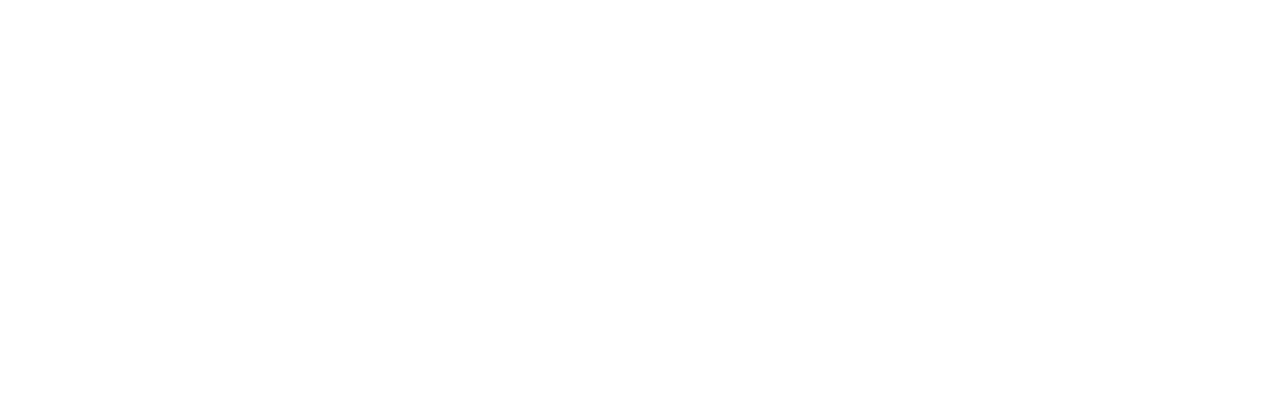
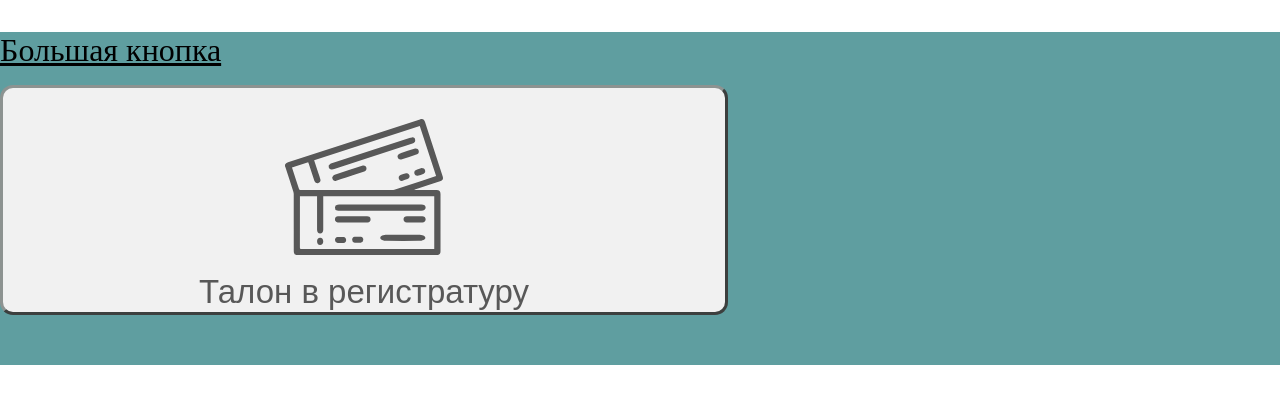
Before and after one commit to Alisa-Skvortsova/first-web-design, a website built with Parcel: page src/uikit.html in a window 1280 px wide. Built offline with nearby package versions, Linux system fonts and the light colour scheme.

Commit message:
Big button is added in the uikit

```diff
--- a/package.json
+++ b/package.json
@@ -5,8 +5,8 @@
     "scripts": {
         "index-dev-sc": "parcel src/index.html --open",
         "uikit-dev-sc": "parcel src/uikit.html --open",
-        "index-build-sc": "rm -rf build/uikit && parcel build src/index.html --out-dir dist/wwwroot",
-        "uikit-build-sc": "rm -rf build/uikit && parcel build src/uikit.html --out-dir dist/uikit"
+        "index-build-sc": "rm -rf dist/uikit && parcel build src/index.html --out-dir dist/wwwroot",
+        "uikit-build-sc": "rm -rf dist/uikit && parcel build src/uikit.html --out-dir dist/uikit"
     },
     "author": "agot11",
     "license": "ISC",
--- a/src/assets/styles/components/_bigButton.scss
+++ b/src/assets/styles/components/_bigButton.scss
@@ -1,3 +1,42 @@
 .bigButton {
+  width: 728px;
+  height: 230px;
+  background-color: #f1f1f1;
+  border-width: calc(7px / 2);
+  border-radius: 13px;
+  border-color: #8d9391;
+  //   color: #8d9391;
 
+  display: flex;
+  flex-direction: column;
+  justify-content: space-between;
+  align-items: center;
+
+  &__icon {
+    // background-color: #585858;
+    margin-top: 29.6px;
+    width: 158px;
+
+    > svg {
+      > g {
+        fill: #585858;
+      }
+    }
+  }
+
+  &__text {
+    font-family: Arial, Helvetica, sans-serif;
+    font-size: 33px;
+    color: #585858;
+  }
+
+  &:active {
+    background-color: #dbdbdb;
+
+    // border-style: inherit;
+  }
+
+  &:focus {
+    outline: none;
+  }
 }
--- /dev/null
+++ b/src/assets/styles/layout/_mainContainer.scss
@@ -0,0 +1,4 @@
+.mainContainer {
+    display: flex;
+    flex-direction: column;
+}
--- a/src/assets/styles/uikit.scss
+++ b/src/assets/styles/uikit.scss
@@ -7,8 +7,9 @@
 }
 
 .container {
-    max-width: 1180px;
+    max-width: 1440px;
     margin: auto;
+    background-color: cadetblue;
 }
 
 .ui__title {
--- a/src/uikit.html
+++ b/src/uikit.html
@@ -6,5 +6,74 @@
     <title>ui kit</title>
     <link rel="stylesheet" href="./assets/styles/uikit.scss" />
   </head>
-    <body></body>
+  <body>
+    <div class="container">
+      <p class="ui__title">Большая кнопка</p>
+      <button class="bigButton">
+        <div class="bigButton__icon">
+          <svg xmlns="http://www.w3.org/2000/svg" viewBox="0 0 409.44 352.8">
+            <title>tickets-icon</title>
+            <g id="Слой_2" data-name="Слой 2">
+              <g id="Слой_1-2" data-name="Слой 1">
+                <path
+                  class="cls-1"
+                  d="M175.64,252.19c12.39,0,24.78,0,37.17,0,4.82,0,7.93,2.24,8.79,6,1.17,5.09-2,9.39-7.63,9.91-2.78.26-5.59.09-8.39.09H140.83a26.62,26.62,0,0,1-4.38-.21c-4.58-.78-7.21-3.94-7-8.24s3.2-7.32,7.83-7.47c6-.19,12-.07,18-.08Z"
+                />
+                <path
+                  class="cls-1"
+                  d="M211.22,128.45c.05,4.09-2.26,6.7-7.64,8.45q-22.58,7.35-45.16,14.63c-8.61,2.79-17.18,5.67-25.83,8.31a7.63,7.63,0,0,1-9.16-3.85,7.4,7.4,0,0,1,1.34-9.18,10.37,10.37,0,0,1,4-2.43q35.44-11.64,70.95-23.08C206,119.31,211.16,122.74,211.22,128.45Z"
+                />
+                <path
+                  class="cls-1"
+                  d="M0,118.67c1.46-3.6,4.19-5.49,7.86-6.68Q178.74,56.55,349.56,1C356.94-1.4,360.4.41,362.84,7.9q22.85,70.23,45.65,140.47c2.32,7.16.51,10.66-6.75,13q-31.49,10.29-63,20.5a7.91,7.91,0,0,0-3.74,2.16h19c12.93,0,25.86,0,38.79,0C400,184.09,403,187,403,194.22q0,74.19,0,148.38c0,7.39-3.12,10.19-11.09,10.19H219.53q-92.17,0-184.37,0a39.86,39.86,0,0,1-5.57-.34A7.12,7.12,0,0,1,23.05,346a38.32,38.32,0,0,1-.36-5.57q0-72.39-.05-144.77a22.63,22.63,0,0,0-.83-6.68Q11.58,157,1.12,125.16A24,24,0,0,0,0,122.67Zm38.68,81.64v4.34q0,63.78-.08,127.56c0,3.66.95,4.66,4.64,4.66q169.55-.15,339.09-.09c1.43,0,2.85-.12,4.44-.19V200.38H99.09v5.07q0,40.78,0,81.58c0,6.21-3.06,9.94-8,10s-8-3.59-8-9.82c0-.8,0-1.6,0-2.4v-84.5ZM349.25,17.89l-273.75,89c3.86,11.78,7.6,23.13,11.31,34.5,1.61,4.93,3.35,9.83,4.73,14.83a7.8,7.8,0,0,1-5,9.62c-4,1.35-7.94-.44-9.87-4.55a32.08,32.08,0,0,1-1.27-3.35q-6.59-20.1-13.17-40.22c-.6-1.85-1.32-3.66-2.11-5.83l-42,13.68c6.07,18.63,12,36.68,17.76,54.82.95,3,2.3,3.79,5.31,3.78q118-.12,236-.11a20.73,20.73,0,0,0,6.25-1q35.89-11.58,71.76-23.31l36.37-11.79Z"
+                />
+                <path
+                  class="cls-1"
+                  d="M246.83,221.66H353.19c7.48,0,11.15,2.54,11.29,7.76s-3.81,8.24-11.34,8.24q-106.15,0-212.31,0a25.08,25.08,0,0,1-5.54-.53,7.42,7.42,0,0,1-5.85-7.92,7.53,7.53,0,0,1,6.65-7.31,37.22,37.22,0,0,1,5.18-.22Z"
+                />
+                <path
+                  class="cls-1"
+                  d="M336,252.2c6.52,0,13.05-.07,19.57,0,5.29.07,8.78,3.19,8.91,7.72s-3.34,8.12-8.5,8.19q-20.18.24-40.33,0c-5.21-.06-8.59-3.62-8.48-8.17s3.52-7.66,8.86-7.73C322.69,252.13,329.34,252.2,336,252.2Z"
+                />
+                <path
+                  class="cls-1"
+                  d="M188.32,320.77c-2.53-.11-5.07-.06-7.57-.38a7.83,7.83,0,0,1-6.81-7.64c0-3.63,2.59-7.29,6.32-7.57a105.59,105.59,0,0,1,16.3,0c4,.32,6.56,4,6.36,7.88a7.63,7.63,0,0,1-6.63,7.33C193.66,320.71,191,320.65,188.32,320.77Z"
+                />
+                <path
+                  class="cls-1"
+                  d="M144,321.16a70.73,70.73,0,0,1-7.57-.05,7.79,7.79,0,0,1-6.95-7.5c-.13-3.73,2.61-7.46,6.56-7.76a101.69,101.69,0,0,1,15.9,0c4.07.32,6.59,3.82,6.5,7.75a7.57,7.57,0,0,1-6.87,7.51A70.77,70.77,0,0,1,144,321.16Z"
+                />
+                <path
+                  class="cls-1"
+                  d="M83.09,317.12c0-5.71,3.29-9.38,8.15-9.23s7.94,4,7.85,9.64-3.41,9.33-8.26,9.22S83,323,83.09,317.12Z"
+                />
+                <path
+                  class="cls-1"
+                  d="M337.46,55.42c0,3.71-2.36,6.53-7.07,8.09q-17.06,5.63-34.15,11.14L127.67,129.41A36.75,36.75,0,0,1,121.9,131a7.55,7.55,0,0,1-8.41-5.21,7.66,7.66,0,0,1,3.45-9.29,20.47,20.47,0,0,1,4-1.7q101.75-33.08,203.5-66.1a21.87,21.87,0,0,1,4.25-1.07A8,8,0,0,1,337.46,55.42Z"
+                />
+                <path
+                  class="cls-1"
+                  d="M299.63,105.17a7.6,7.6,0,0,1-7.69-5.74c-.86-3.76.1-6.93,3.62-8.86a33.68,33.68,0,0,1,5.54-2.21c11.26-3.69,22.51-7.39,33.8-11,5.84-1.85,10.32.15,11.62,5,1,3.84-.41,7.82-4.38,9.2-13.57,4.7-27.27,9-40.93,13.46A6.83,6.83,0,0,1,299.63,105.17Z"
+                />
+                <path
+                  class="cls-1"
+                  d="M323,148.5a8,8,0,0,1-5.43,7.24c-4.25,1.54-8.54,3-12.9,4.2a7.79,7.79,0,0,1-9.44-4.73c-1.54-4-.06-8.27,4.09-10a93.81,93.81,0,0,1,14.4-4.68C318.56,139.42,323.08,143.58,323,148.5Z"
+                />
+                <path
+                  class="cls-1"
+                  d="M353.68,127.24c5.61.15,8.08,2.15,9.29,5.6s-.16,7.46-3.52,8.88A110.42,110.42,0,0,1,343.61,147c-3.41.86-7-1.79-8.13-5.07s-.17-7.64,3.06-9.08C344,130.39,349.68,128.68,353.68,127.24Z"
+                />
+                <path
+                  class="cls-1"
+                  d="M305.66,299.87c13.28,0,26.56-.06,39.84,0,10.77.08,17.89,3.2,18.16,7.73s-6.81,8.12-17.32,8.18q-41.05.24-82.12,0c-10.6-.07-17.48-3.63-17.26-8.17s7.18-7.67,18-7.74C278.56,299.8,292.11,299.87,305.66,299.87Z"
+                />
+              </g>
+            </g>
+          </svg>
+        </div>
+        <p class="bigButton__text">Талон в регистратуру</p>
+      </button>
+      <div class="divider"></div>
+    </div>
+  </body>
 </html>
```
Also changed, not shown: src/index.html (+3 -5 lines), src/assets/images/communication-icon_1.svg (added), src/assets/images/help-icon.svg (added), src/assets/images/registration-icon.svg (added), src/assets/images/tickets-icon.svg (added). Lines whose indentation alone changed are shown as unchanged.
